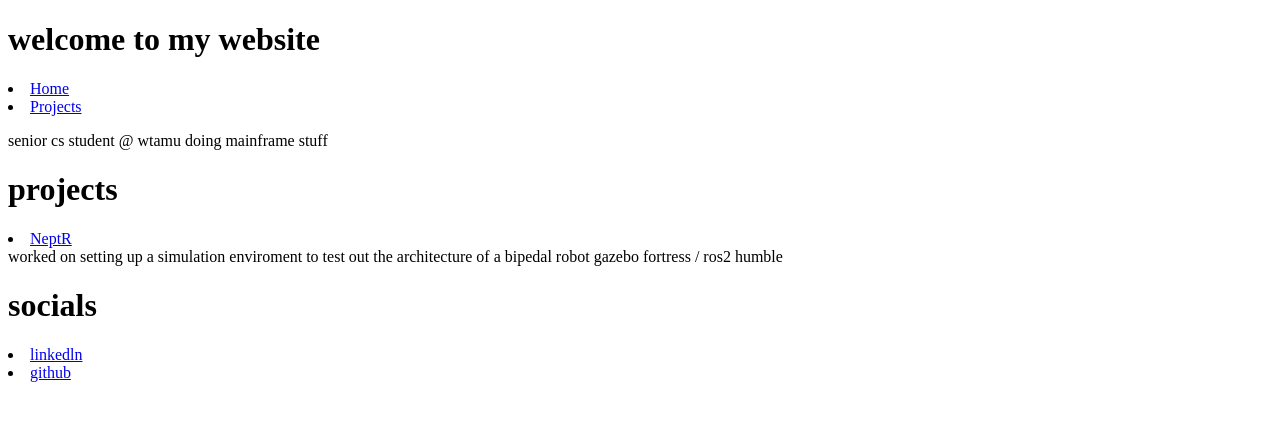
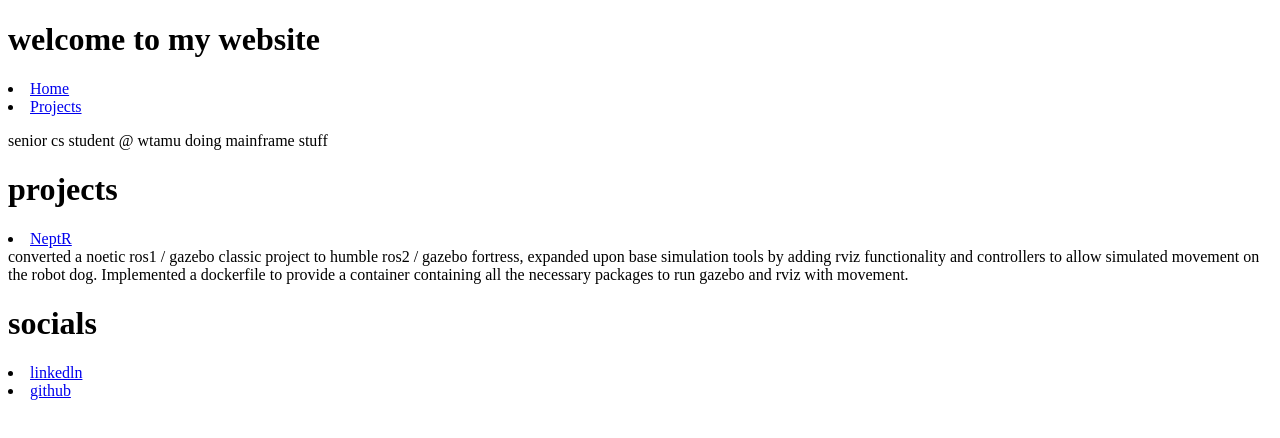
Before and after one commit to kryzical/kryzical.github.io, a plain HTML site: page index.html in a window 1280 px wide. Drawn offline with Linux system fonts and the light colour scheme.

Commit message:
update robot project

```diff
--- a/index.html
+++ b/index.html
@@ -24,9 +24,10 @@
     <div class="container">
         <h1> projects </h1>
             <nav>
-                <li> <a href="https://github.com/jordanlikescoding/NeptR" target="blank"> NeptR </a> </li>
-                worked on setting up a simulation enviroment to test out the architecture of a bipedal robot
-                gazebo fortress / ros2 humble
+                <li> <a href="https://github.com/kryzical/robodog" target="blank"> NeptR </a> </li>
+                converted a noetic ros1 / gazebo classic project to humble ros2 / gazebo fortress, expanded upon base simulation tools by adding rviz functionality
+                and controllers to allow simulated movement on the robot dog. Implemented a dockerfile to provide a container
+                containing all the necessary packages to run gazebo and rviz with movement.
             </nav>
     </div>
 </div>
```
